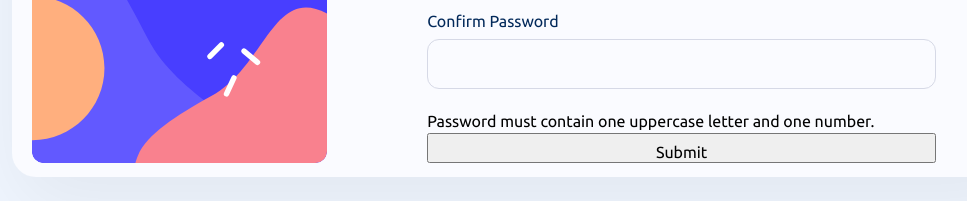
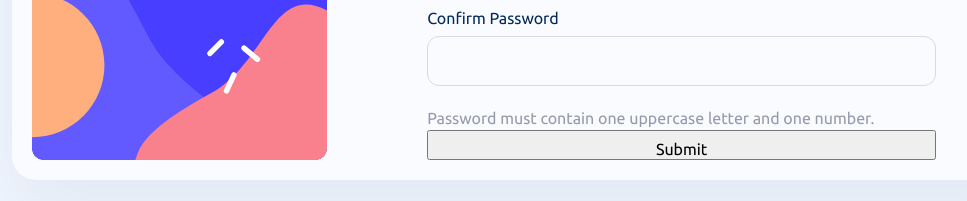
Before and after one commit to EmrahIso/Sign-up-Form, a website: page index.html in a window 1280 px wide. Shown: the part 543-744 px from the top of the page, without its empty margins (116-1083 px from the left). Drawn offline with nearby package versions, Linux system fonts and the light colour scheme; files that its build step writes are made by us from their sources.

Commit message:
Finished styling up to max-width: 1200px;

```diff
--- a/src/scss/base/_global.scss
+++ b/src/scss/base/_global.scss
@@ -6,5 +6,11 @@ html {
 
 body {
     background-color: utilities.$magnolia;
-    height: 100vh;
+
+    position: relative;
+    min-height: 100vh;
+    padding: 20px 0;
+    display: flex;
+    align-items: center;
+    justify-content: center;
 }
--- a/src/scss/layout/_main.scss
+++ b/src/scss/layout/_main.scss
@@ -2,13 +2,9 @@
 
 .main {
     width: min(utilities.toRem(1200), 80vw);
-    height: min(utilities.toRem(700), 80vh);
     border-radius: utilities.toRem(24);
 
     position: relative;
-    top: 50%;
-    left: 50%;
-    transform: translate(-50%, -50%);
     padding: utilities.toRem(20);
 
     background-color: utilities.$alabaster;
@@ -39,9 +35,9 @@
                 color: utilities.$color-marine-blue;
             }
 
-            p {
-                color: utilities.$cool-gray;
-            }
+        }
+        p {
+            color: utilities.$cool-gray;
         }
     }
 
--- a/src/scss/utilities/_colors.scss
+++ b/src/scss/utilities/_colors.scss
@@ -1,5 +1,6 @@
 // Primary
 
+$color-marine-blue-dark: hsl(214, 95%, 15%);
 $color-marine-blue: hsl(213, 96%, 18%);
 $purplish-blue: hsl(243, 100%, 62%);
 $pastel-blue: hsl(228, 100%, 84%);
```
